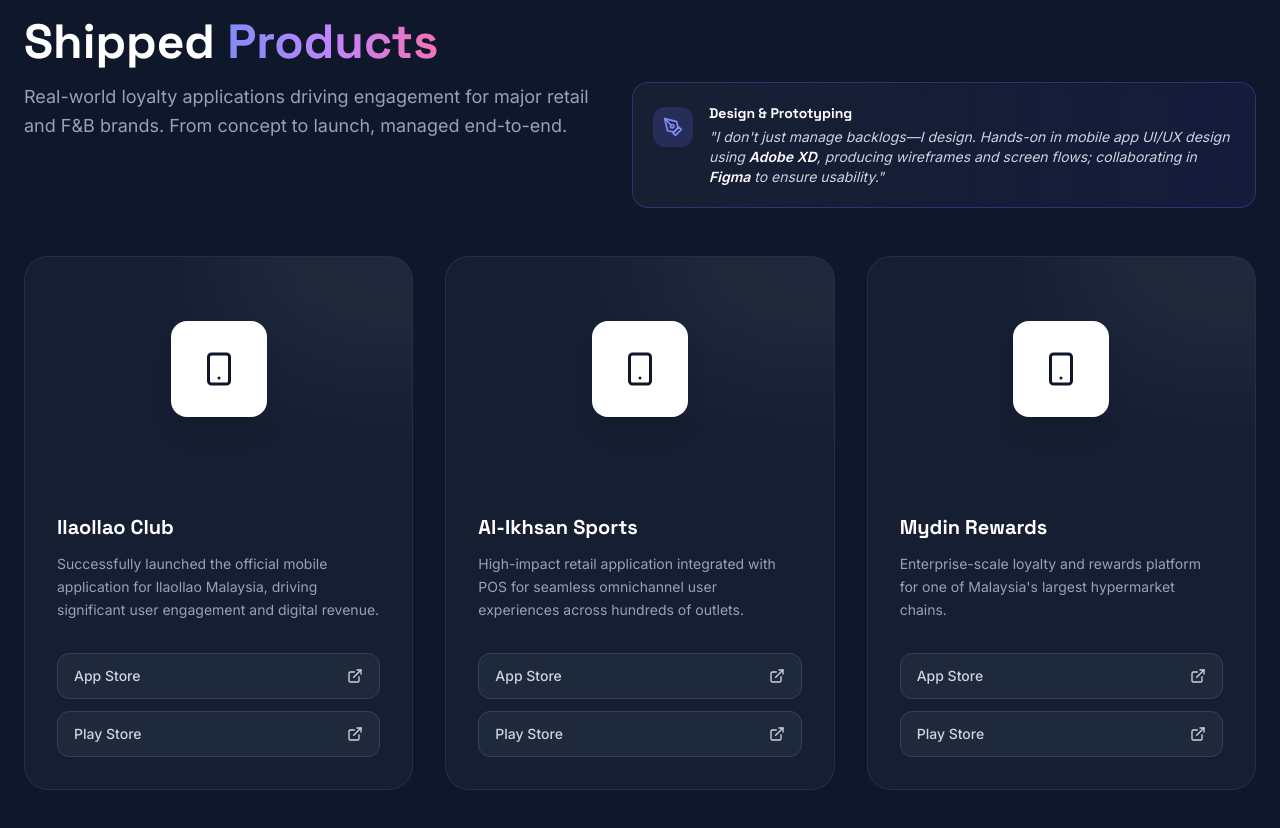
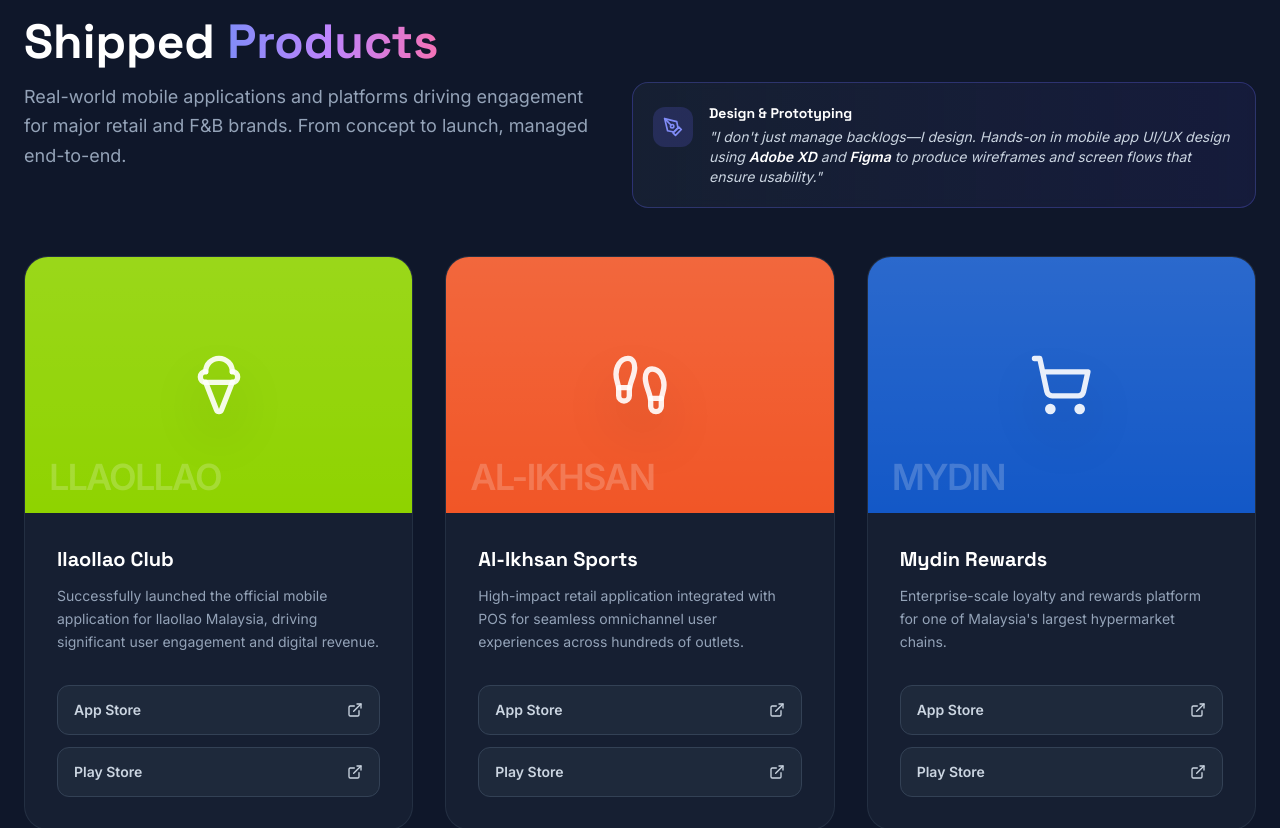
Before and after one commit to AWONGWY10/CVport, a React (Vite) app: page / in a window 1280 px wide. Shown: the part 800-1628 px from the top of the page. Built offline with nearby package versions, Linux system fonts and the light colour scheme.

Commit message:
Update Portfolio.tsx

```diff
--- a/components/Portfolio.tsx
+++ b/components/Portfolio.tsx
@@ -1,8 +1,17 @@
 import React from 'react';
 import { APPS_DATA } from '../constants';
-import { ExternalLink, Smartphone, PenTool } from 'lucide-react';
+import { ExternalLink, ShoppingCart, Footprints, IceCream, PenTool, Smartphone } from 'lucide-react';
 
 const Portfolio: React.FC = () => {
+  const getIcon = (iconName: string) => {
+    switch (iconName) {
+      case 'IceCream': return <IceCream size={64} className="text-white/90" />;
+      case 'Footprints': return <Footprints size={64} className="text-white/90" />;
+      case 'ShoppingCart': return <ShoppingCart size={64} className="text-white/90" />;
+      default: return <Smartphone size={64} className="text-white/90" />;
+    }
+  };
+
   return (
     <section className="py-24" id="portfolio">
       <div className="container mx-auto px-6">
@@ -11,7 +20,7 @@
 
             <div className="flex flex-col lg:flex-row gap-8 items-start justify-between">
                 <p className="text-slate-400 text-lg max-w-xl leading-relaxed">
-                    Real-world loyalty applications driving engagement for major retail and F&B brands. From concept to launch, managed end-to-end.
+                    Real-world mobile applications and platforms driving engagement for major retail and F&B brands. From concept to launch, managed end-to-end.
                 </p>
 
                 {/* Design Capabilities Highlight */}
@@ -23,7 +32,7 @@
                         <div>
                             <h4 className="text-white font-bold text-sm mb-1">Design & Prototyping</h4>
                             <p className="text-sm text-slate-300 italic">
-                                "I don't just manage backlogs—I design. Hands-on in mobile app UI/UX design using <strong className="text-white">Adobe XD</strong>, producing wireframes and screen flows; collaborating in <strong className="text-white">Figma</strong> to ensure usability."
+                                "I don't just manage backlogs—I design. Hands-on in mobile app UI/UX design using <strong className="text-white">Adobe XD</strong> and <strong className="text-white">Figma</strong> to produce wireframes and screen flows that ensure usability."
                             </p>
                         </div>
                      </div>
@@ -33,33 +42,42 @@
 
         <div className="grid md:grid-cols-3 gap-8">
           {APPS_DATA.map((app) => (
-            <div key={app.name} className="group flex flex-col bg-slate-800/50 rounded-3xl overflow-hidden border border-slate-700/50 hover:border-indigo-500/50 transition-all duration-300 hover:shadow-2xl hover:shadow-indigo-500/10 hover:-translate-y-1">
+            <div key={app.name} className="group flex flex-col bg-slate-800/50 rounded-3xl overflow-hidden border border-slate-700/50 hover:border-indigo-500/50 transition-all duration-300 hover:shadow-2xl hover:shadow-indigo-500/10">
 
-              {/* Image Header */}
-              <div className={`h-56 relative overflow-hidden flex items-center justify-center ${app.color} bg-opacity-20`}>
-                 <div className={`absolute inset-0 ${app.color} opacity-20`}></div>
-                 {/* Abstract decorative circles */}
-                 <div className="absolute top-[-50%] right-[-50%] w-full h-full rounded-full bg-white/5 blur-3xl"></div>
+              {/* Solid Color Background Header */}
+              <div
+                className="h-64 relative flex items-center justify-center transition-transform duration-500 group-hover:scale-[1.02]"
+                style={{ backgroundColor: app.color }}
+              >
+                 <div className="absolute inset-0 bg-gradient-to-b from-white/10 to-transparent"></div>
+                 <div className="relative transform transition-all duration-500 group-hover:scale-110 group-hover:rotate-3 drop-shadow-2xl">
+                    {getIcon(app.icon)}
+                 </div>
 
-                 <div className="relative z-10 w-24 h-24 bg-white rounded-2xl flex items-center justify-center shadow-xl transform transition-transform duration-500 group-hover:scale-110">
-                    <Smartphone className="text-slate-900" size={36} />
+                 {/* Brand Name Overlay (Subtle) */}
+                 <div className="absolute bottom-4 left-6">
+                    <span className="text-white/20 font-black text-4xl uppercase tracking-tighter select-none">
+                        {app.name.split(' ')[0]}
+                    </span>
                  </div>
               </div>
 
-              <div className="p-8 flex flex-col flex-grow">
-                <h3 className="text-xl font-bold text-white mb-3">{app.name}</h3>
+              <div className="p-8 flex flex-col flex-grow relative">
+                <div className="flex items-center gap-2 mb-3">
+                    <h3 className="text-xl font-bold text-white group-hover:text-indigo-400 transition-colors">{app.name}</h3>
+                </div>
                 <p className="text-slate-400 text-sm leading-relaxed mb-8 flex-grow">
                   {app.description}
                 </p>
 
                 <div className="flex flex-col gap-3 mt-auto">
                     {app.iosLink && (
-                        <a href={app.iosLink} target="_blank" rel="noopener noreferrer" className="flex items-center justify-between px-4 py-3 rounded-xl bg-slate-800 border border-slate-700 text-sm font-medium text-slate-300 hover:bg-indigo-600 hover:text-white hover:border-indigo-500 transition-all">
+                        <a href={app.iosLink} target="_blank" rel="noopener noreferrer" className="flex items-center justify-between px-4 py-3.5 rounded-xl bg-slate-800 border border-slate-700 text-sm font-semibold text-slate-300 hover:bg-white hover:text-slate-900 hover:border-white transition-all">
                             <span>App Store</span> <ExternalLink size={16} />
                         </a>
                     )}
                     {app.androidLink && (
-                        <a href={app.androidLink} target="_blank" rel="noopener noreferrer" className="flex items-center justify-between px-4 py-3 rounded-xl bg-slate-800 border border-slate-700 text-sm font-medium text-slate-300 hover:bg-indigo-600 hover:text-white hover:border-indigo-500 transition-all">
+                        <a href={app.androidLink} target="_blank" rel="noopener noreferrer" className="flex items-center justify-between px-4 py-3.5 rounded-xl bg-slate-800 border border-slate-700 text-sm font-semibold text-slate-300 hover:bg-white hover:text-slate-900 hover:border-white transition-all">
                             <span>Play Store</span> <ExternalLink size={16} />
                         </a>
                     )}
```
